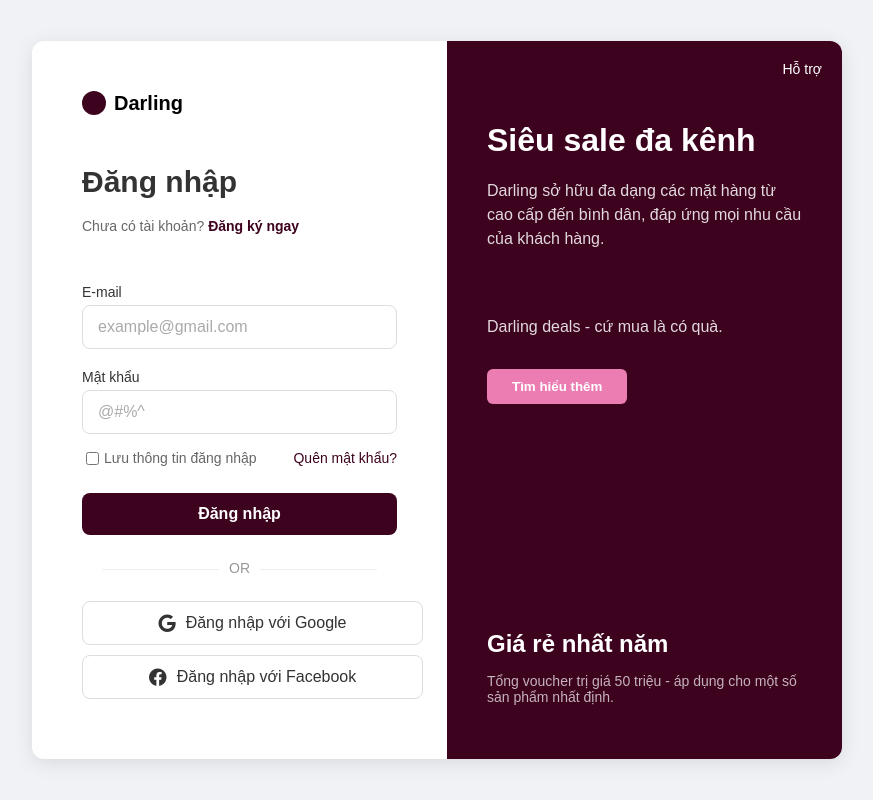
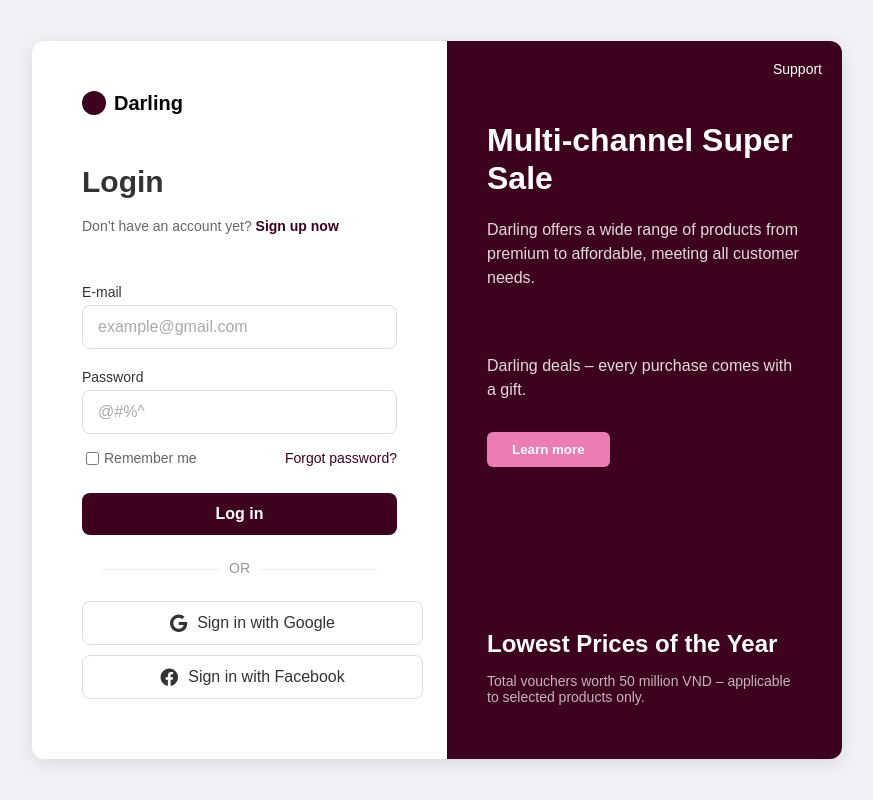
Before and after one commit to lycoris2445/PTUD-TMDT---Nhom-D, a PHP site: page /website/php/login.php in a window 1280 px wide. Shown: the whole page, without its empty margins (203-1076 px from the left). Run offline with PHP 8.4, Linux system fonts and the light colour scheme.

Commit message:
Switch register/login page to English

```diff
--- a/website/php/login.php
+++ b/website/php/login.php
@@ -1,12 +1,12 @@
 <?php
-// Tệp PHP
+// PHP file
 ?>
 <!DOCTYPE html>
-<html lang="vi">
+<html lang="en">
 <head>
     <meta charset="UTF-8">
     <meta name="viewport" content="width=device-width, initial-scale=1.0">
-    <title>Đăng nhập</title>
+    <title>Login</title>
     <link rel="stylesheet" href="../css/styles.css">
     <link rel="stylesheet" href="../css/dnhap_dki.css">
     <link rel="stylesheet" href="https://cdnjs.cloudflare.com/ajax/libs/font-awesome/6.0.0-beta3/css/all.min.css">
@@ -21,9 +21,9 @@
                         Darling
                     </div>
 
-                    <h1>Đăng nhập</h1>
+                    <h1>Login</h1>
                     <p class="subtitle">
-                        Chưa có tài khoản? <a href="dang-ky.php">Đăng ký ngay</a>
+                        Don’t have an account yet? <a href="register.php">Sign up now</a>
                     </p>
 
                     <form class="auth-form" action="process_login.php" method="POST">
@@ -32,50 +32,50 @@
                             <input type="email" id="email" name="email" placeholder="example@gmail.com" required>
                         </div>
 
-                        <label for="password">Mật khẩu</label>
+                        <label for="password">Password</label>
                         <div class="input-group">
                             <input type="password" id="password" name="password" placeholder="@#%^" required>
-                            </div>
+                        </div>
 
                         <div class="checkbox-row">
                             <label>
                                 <input type="checkbox" name="remember">
-                                Lưu thông tin đăng nhập
+                                Remember me
                             </label>
-                            <a href="#">Quên mật khẩu?</a>
+                            <a href="#">Forgot password?</a>
                         </div>
 
-                        <button type="submit" class="primary-btn">Đăng nhập</button>
+                        <button type="submit" class="primary-btn">Log in</button>
                     </form>
 
                     <div class="separator">OR</div>
 
                     <a href="#" class="social-btn">
                         <i class="fab fa-google"></i>
-                        Đăng nhập với Google
+                        Sign in with Google
                     </a>
                     <a href="#" class="social-btn">
                         <i class="fab fa-facebook"></i>
-                        Đăng nhập với Facebook
+                        Sign in with Facebook
                     </a>
                 </div>
 
                 <div class="auth-promo-column">
                     <div class="promo-support">
-                        <a href="#">Hỗ trợ</a>
+                        <a href="#">Support</a>
                     </div>
 
                     <div class="promo-content">
-                        <h2>Siêu sale đa kênh</h2>
-                        <p>Darling sở hữu đa dạng các mặt hàng từ cao cấp đến bình dân, đáp ứng mọi nhu cầu của khách hàng.</p>
+                        <h2>Multi-channel Super Sale</h2>
+                        <p>Darling offers a wide range of products from premium to affordable, meeting all customer needs.</p>
                         <br>
-                        <p>Darling deals - cứ mua là có quà.</p>
-                        <button>Tìm hiểu thêm</button>
+                        <p>Darling deals – every purchase comes with a gift.</p>
+                        <button>Learn more</button>
                     </div>
 
                     <div class="new-features">
-                        <h3>Giá rẻ nhất năm</h3>
-                        <p>Tổng voucher trị giá 50 triệu - áp dụng cho một số sản phẩm nhất định.</p>
+                        <h3>Lowest Prices of the Year</h3>
+                        <p>Total vouchers worth 50 million VND – applicable to selected products only.</p>
                     </div>
                 </div>
             </div>
```
Also changed, not shown: website/php/register.php (+11 -11 lines).
